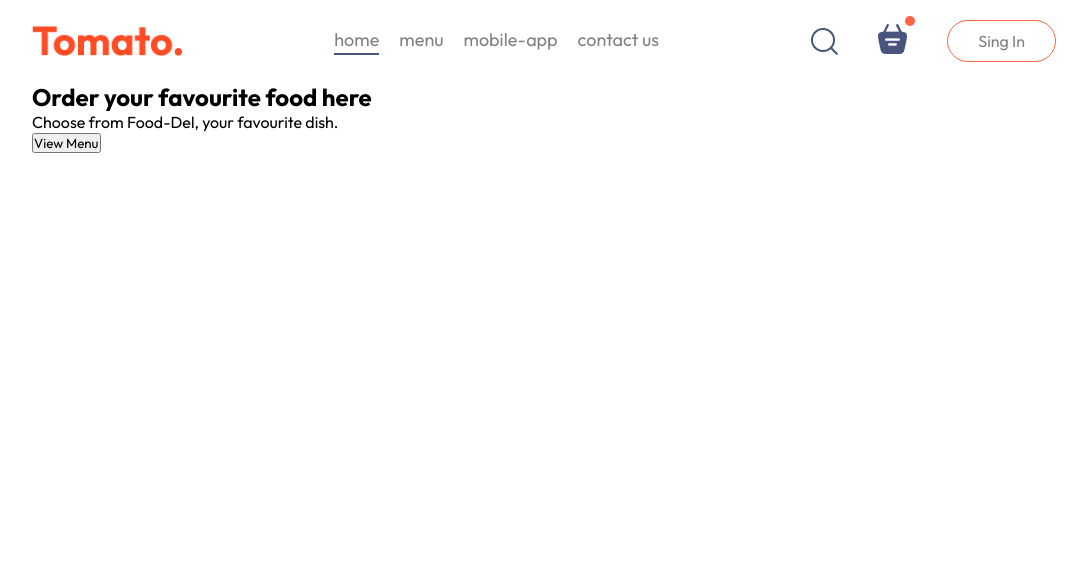
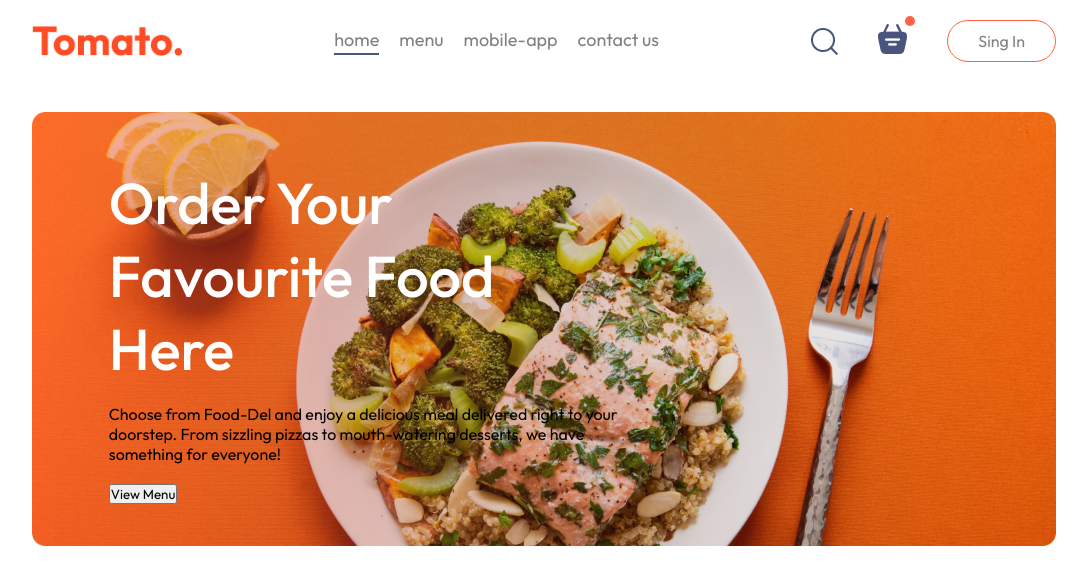
Before and after one commit to Monali40/react-food-del, a React (Vite) app in the folder food-delivery-website/: page / in a window 1280 px wide. Shown: the top 584 px of the page, without its empty margins (96-1183 px from the left). Built offline with nearby package versions, Linux system fonts and the light colour scheme.

Commit message:
added header

```diff
--- a/food-delivery-website/src/components/Header/Header.css
+++ b/food-delivery-website/src/components/Header/Header.css
@@ -0,0 +1,30 @@
+.header{
+   height: 34vw;
+   margin: 30px auto;
+   background: url('/header_img.png') no-repeat;
+   background-size:contain;
+   position: relative;
+}
+
+.header-contents{
+    position: absolute;
+    display: flex;
+    flex-direction: column;
+    align-items: start;
+    gap: 1.5vw; /*gap from */
+    max-width: 50%;
+    bottom: 10%;
+    left: 6vw;
+
+}
+
+.header-contents h2{
+    font-weight: 500;
+    color: white;
+    font-size: max(4.5vw,22px);
+
+}
+
+
+
+/* Note:  relative: Its original position, absolute:Its nearest positioned ancestor(relative)*/
--- a/food-delivery-website/src/components/Header/Header.jsx
+++ b/food-delivery-website/src/components/Header/Header.jsx
@@ -5,8 +5,8 @@ const Header = () => {
   return (
     <div className='header'>
       <div className="header-contents">
-        <h2>Order your favourite food here</h2>
-        <p>Choose from Food-Del, your favourite dish.</p>
+        <h2>Order Your Favourite Food Here</h2>
+        <p>Choose from Food-Del and enjoy a delicious meal delivered right to your doorstep. From sizzling pizzas to mouth-watering desserts, we have something for everyone!</p>
         <button>View Menu</button>
       </div>
     </div>
```
Also changed, not shown: 1 other file (tests, documents, lock files or other folders).
